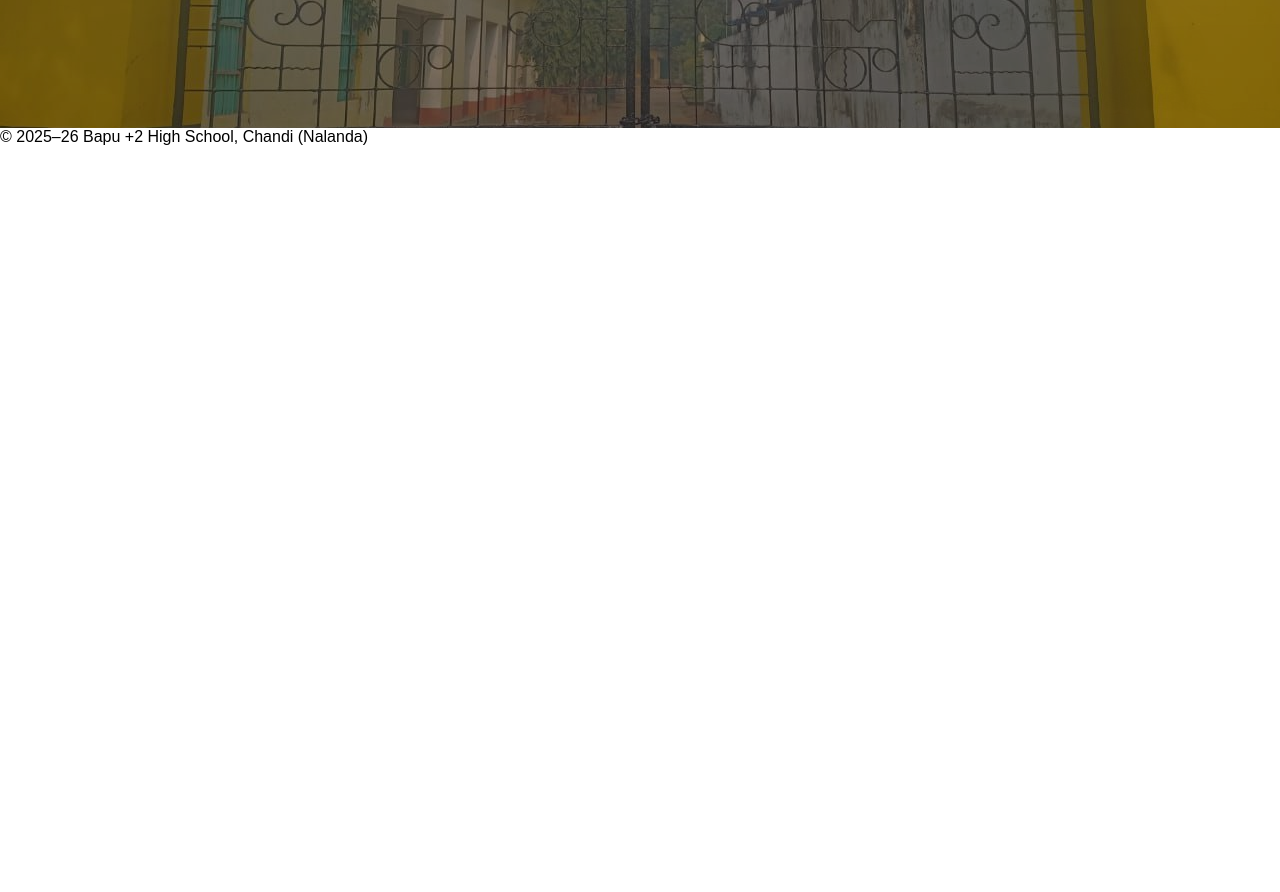
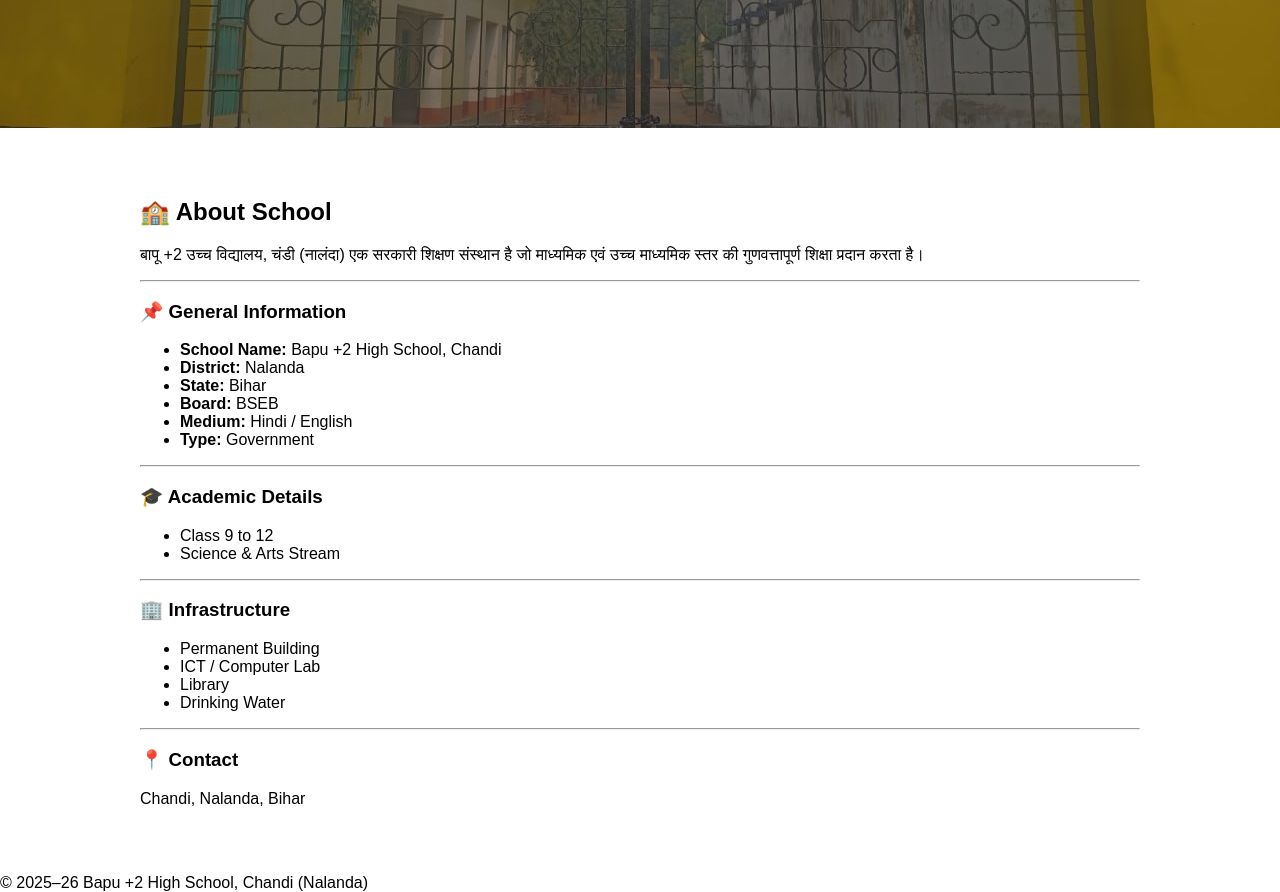
Before and after one commit to BapuHighSchool/bapuhighschoolchandi, a plain HTML site: page index.html in a window 1280 px wide. Shown: the part 460-1352 px from the top of the page. Before the commit the page ends 800 px from the top, so only its background shows below. Drawn offline with Linux system fonts and the light colour scheme.

Commit message:
Update index.html

```diff
--- a/index.html
+++ b/index.html
@@ -76,6 +76,52 @@
     </div>
 </section>
 
+<section id="aboutSection">
+    <div style="padding:30px; max-width:1000px; margin:auto;">
+
+        <h2>🏫 About School</h2>
+        <p>
+            बापू +2 उच्च विद्यालय, चंडी (नालंदा) एक सरकारी शिक्षण संस्थान है
+            जो माध्यमिक एवं उच्च माध्यमिक स्तर की गुणवत्तापूर्ण शिक्षा प्रदान करता है।
+        </p>
+
+        <hr>
+
+        <h3>📌 General Information</h3>
+        <ul>
+            <li><b>School Name:</b> Bapu +2 High School, Chandi</li>
+            <li><b>District:</b> Nalanda</li>
+            <li><b>State:</b> Bihar</li>
+            <li><b>Board:</b> BSEB</li>
+            <li><b>Medium:</b> Hindi / English</li>
+            <li><b>Type:</b> Government</li>
+        </ul>
+
+        <hr>
+
+        <h3>🎓 Academic Details</h3>
+        <ul>
+            <li>Class 9 to 12</li>
+            <li>Science & Arts Stream</li>
+        </ul>
+
+        <hr>
+
+        <h3>🏢 Infrastructure</h3>
+        <ul>
+            <li>Permanent Building</li>
+            <li>ICT / Computer Lab</li>
+            <li>Library</li>
+            <li>Drinking Water</li>
+        </ul>
+
+        <hr>
+
+        <h3>📍 Contact</h3>
+        <p>Chandi, Nalanda, Bihar</p>
+
+    </div>
+</section>
 
 <!-- ICT SECTION -->
 <section id="ictSection">
```
